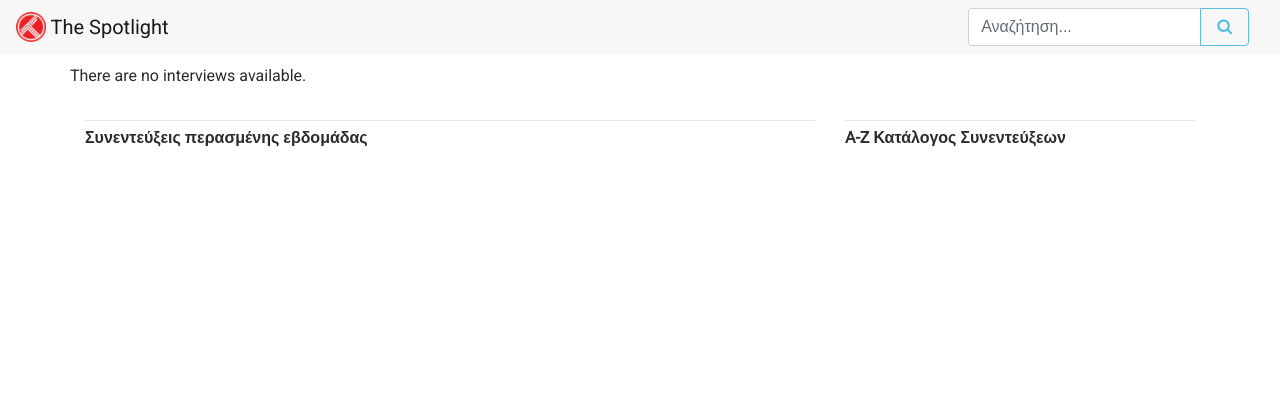
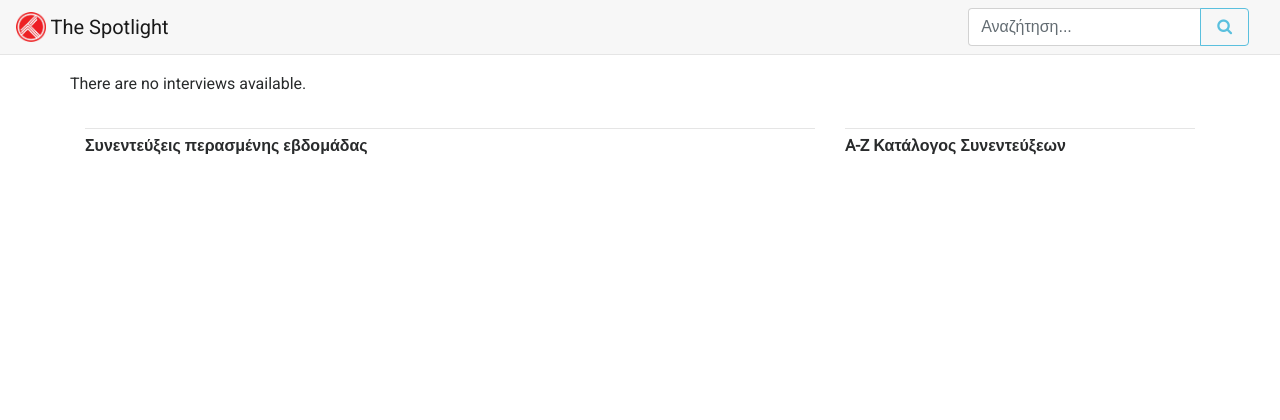
Before and after one commit to paulito272/thespotlight, a Django app: page / in a window 1280 px wide. Shown: the top 420 px of the page. Run offline with Django 3.2, Linux system fonts and the light colour scheme; data that the repository does not hold is empty; some libraries are stand-ins or nearby versions.

Commit message:
Stylized navbar and body's padding.

```diff
--- a/src/static/css/base.css
+++ b/src/static/css/base.css
@@ -4,11 +4,17 @@ html {
 }
 
 body {
+    padding-top: 3.5em;
     font-family: 'Roboto', sans-serif;
 }
 
+.ts-navbar {
+    background-color: #f7f7f7;
+    border-bottom: 1px solid #e5e5e5;
+}
+
 #ts-container {
-    padding-top: 40px;
+    padding-top: 1em;
 }
 
 .overlay {
--- a/src/templates/base.html
+++ b/src/templates/base.html
@@ -22,7 +22,7 @@
     <link rel="stylesheet" href="{% static 'css/base.css' %}">
     {% block head %}{% endblock %}
 </head>
-<body class="pt-4">
+<body>
     <script>
         (function (d, s, id) {
             var js, fjs = d.getElementsByTagName(s)[0];
--- a/src/templates/interview_list.html
+++ b/src/templates/interview_list.html
@@ -50,7 +50,7 @@
         {% if interviews %}
 
             <!-- NEW INTERVIEW -->
-            <div class="col-md-8">
+            <div class="col-md-8 px-md-0">
                 <div class="px-2 mb-3">
                     <hr class="mb-2">
                     <h6><strong>Νεα συνέντευξη</strong></h6>
@@ -89,7 +89,7 @@
             </div>
 
             <!-- MOST READ INTERVIEWS -->
-            <div class="col-md-4">
+            <div class="col-md-4 px-md-0">
                 <div class="px-2 mb-3">
                     <hr class="mb-2">
                     <h6><strong>Πιο δημοφιλής συνεντεύξεις</strong></h6>
--- a/src/templates/navigation.html
+++ b/src/templates/navigation.html
@@ -1,6 +1,6 @@
 {% load staticfiles %}
 
-<nav class="navbar navbar-toggleable-md navbar-light bg-faded fixed-top">
+<nav class="navbar navbar-toggleable-md navbar-light fixed-top ts-navbar">
     <button class="navbar-toggler navbar-toggler-right" type="button" data-toggle="collapse"
             data-target="#ts-navbar" aria-controls="ts-navbar" aria-expanded="false"
             aria-label="Toggle navigation">
@@ -8,7 +8,7 @@
     </button>
 
     <a class="navbar-brand" href="{% url 'interviews:list' %}">
-        <img src="{% static 'img/logo.png' %}" width="30" height="30" class="d-inline-block align-top" alt="logo"/>
+        <img src="{% static 'img/logo.png' %}" width="30" height="30" class="d-inline-block align-top" alt="logo">
         The Spotlight
     </a>
 
```
